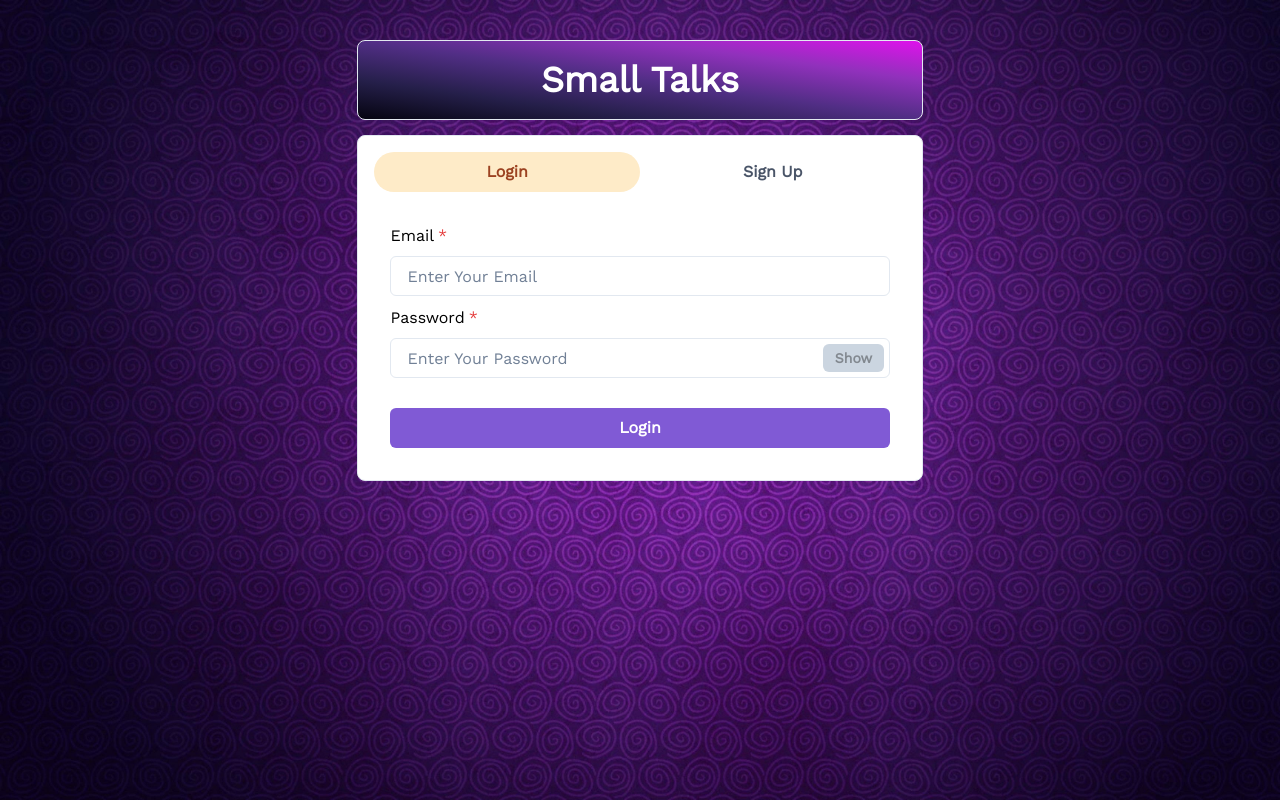
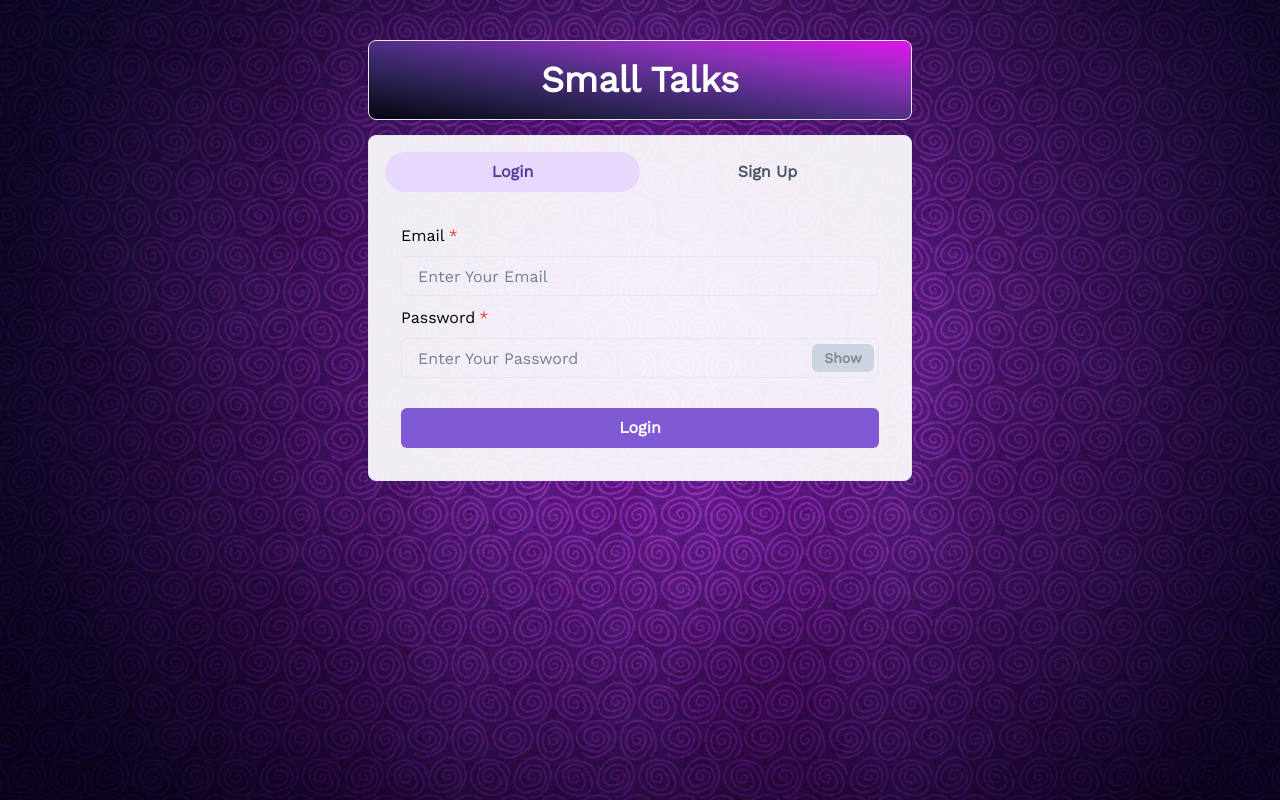
Before and after one commit to ArunMehraa/small_talkss, a React (Create React App) app in the folder frontend/: page / in a window 1280 px wide. Built offline with nearby package versions, Linux system fonts and the light colour scheme.

Commit message:
Update homepage.js

```diff
--- a/frontend/src/Pages/homepage.js
+++ b/frontend/src/Pages/homepage.js
@@ -2,7 +2,7 @@ import { Container, Text, Box, Tab, Tabs,TabList,TabPanel,TabPanels } from "@cha
 import React from "react";
 import Login from "../components/Authentication/Login";
 import Signup from "../components/Authentication/Signup";
-import { useHistory } from "react-router-dom";
+import { useHistory } from "react-router";
 import { useEffect } from "react";
 
 const Homepage = () => {
@@ -16,7 +16,7 @@ const Homepage = () => {
     },[history]);
 
     return (
-        <Container>
+        <Container maxW="xl" centerContent>
             <Box
                 bg="linear-gradient(to right top, #050410, #251f4a, #512e85, #9131bc, #df12eb)"
                 w="100%"
@@ -25,7 +25,7 @@ const Homepage = () => {
                 m={"40px 0 15px 0"}
                 borderRadius="lg"
                 borderWidth="1px"
-                justifyContent={"center"}
+                justifyContent="center"
             >
                 <Text
                     fontSize="4xl"
@@ -36,14 +36,14 @@ const Homepage = () => {
                 >Small Talks</Text>
             </Box>
             <Box
-                bg={"white"}
+                bg={"whiteAlpha.900"}
                 color={"black"}
                 w={"100%"}
                 p={4}
                 borderRadius={"lg"}
                 borderWidth={"1px"}
             >
-                <Tabs variant='soft-rounded' colorScheme='orange'>
+                <Tabs variant='soft-rounded' colorScheme="purple">
                     <TabList mb={"1em"}>
                         <Tab width="50%">Login</Tab>
                         <Tab width="50%">Sign Up</Tab>
```
